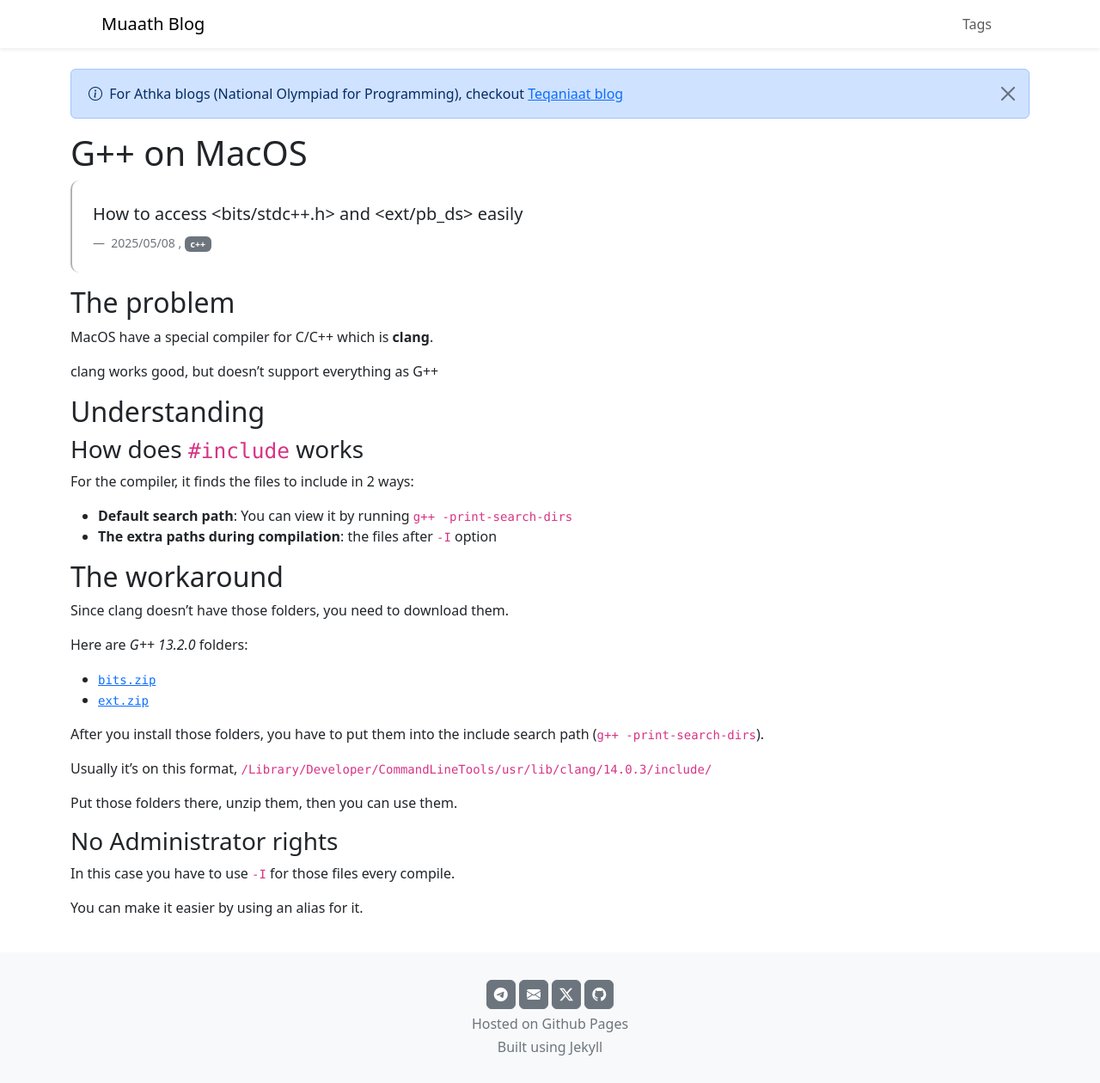
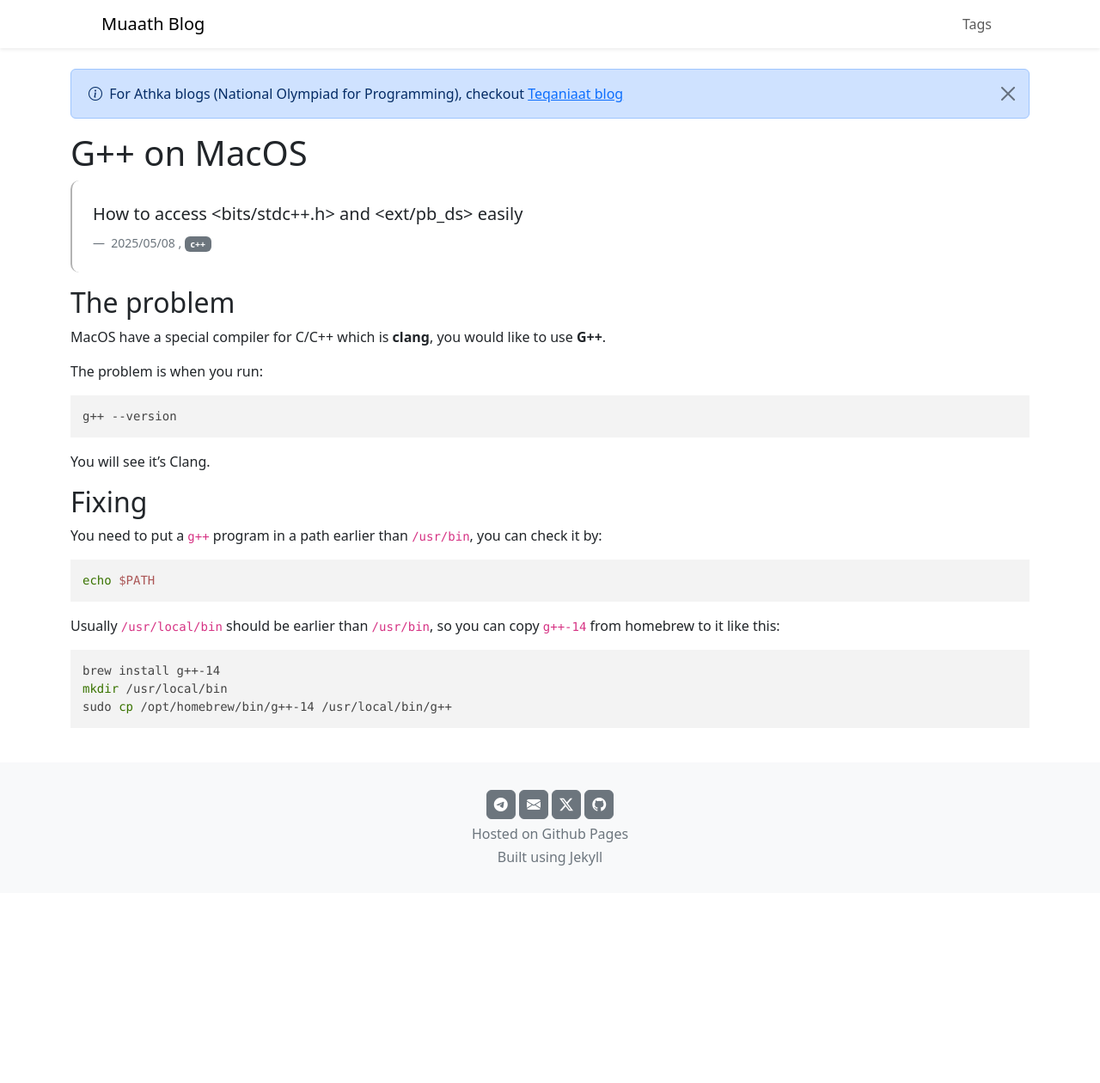
Before and after one commit to Muaath5/website, a Jekyll site: the page built from root/_posts/2025-05-08-gcc-on-mac.md, in a window 1280 px wide. Shown: the whole page at 86% size. Built offline with Jekyll 4.4.1, drawn with Linux system fonts in a browser that asks for light colours; nearby versions of some CDN libraries; our own code applies the rules of GitHub Pages for plain Markdown files; after the commit the page ends 1039 px from its top, so only the background shows below that.

Commit message:
Fixing the guide

````diff
--- a/root/_posts/2025-05-08-gcc-on-mac.md
+++ b/root/_posts/2025-05-08-gcc-on-mac.md
@@ -7,33 +7,22 @@ usemathjax: false
 ---
 
 ## The problem
-MacOS have a special compiler for C/C++ which is **clang**.
+MacOS have a special compiler for C/C++ which is **clang**, you would like to use **G++**.
 
-clang works good, but doesn't support everything as G++
+The problem is when you run:
+```
+g++ --version
+```
+You will see it's Clang.
 
-## Understanding
-
-### How does `#include` works
-
-For the compiler, it finds the files to include in 2 ways:
-- **Default search path**: You can view it by running `g++ -print-search-dirs`
-- **The extra paths during compilation**: the files after `-I` option
-
-## The workaround
-
-Since clang doesn't have those folders, you need to download them.
-
-Here are _G++ 13.2.0_ folders:
-- [`bits.zip`](/scripts/bits.zip)
-- [`ext.zip`](/scripts/ext.zip)
-
-After you install those folders, you have to put them into the include search path (`g++ -print-search-dirs`).
-
-Usually it's on this format, `/Library/Developer/CommandLineTools/usr/lib/clang/14.0.3/include/`
-
-Put those folders there, unzip them, then you can use them.
-
-### No Administrator rights
-In this case you have to use `-I` for those files every compile.
-
-You can make it easier by using an alias for it.
+## Fixing
+You need to put a `g++` program in a path earlier than `/usr/bin`, you can check it by:
+```
+echo $PATH
+```
+Usually `/usr/local/bin` should be earlier than `/usr/bin`, so you can copy `g++-14` from homebrew to it like this:
+```sh
+brew install g++-14
+mkdir /usr/local/bin
+sudo cp /opt/homebrew/bin/g++-14 /usr/local/bin/g++
+```
````
